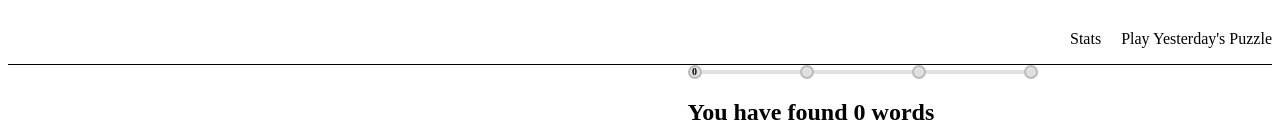
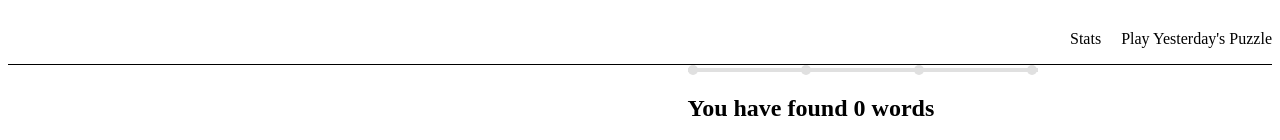
Before and after one commit to johanperjulius1/spelling-bee, a React (Vite) app: page / in a window 1280 px wide. Shown: the part 134-274 px from the top of the page. Built offline with nearby package versions, Linux system fonts and the light colour scheme.

Commit message:
finishing progressbar

```diff
--- a/src/components/PointSection/PointSection.jsx
+++ b/src/components/PointSection/PointSection.jsx
@@ -38,7 +38,7 @@ export default function PointSection() {
                 : ""
           }`}
         >
-          {currentLevel === 1 ? score : "0"}
+          {currentLevel === 1 ? score : ""}
         </div>
         <div
           className={`${styles.circle} ${styles.two} ${
--- a/src/components/PointSection/points-section.module.css
+++ b/src/components/PointSection/points-section.module.css
@@ -24,7 +24,7 @@
 }
 
 .progress {
-  background-color: e0e0e0;
+  background-color: f2ee0f;
   height: 4px;
   left: 0;
   position: absolute;
@@ -39,7 +39,6 @@
   align-items: center;
   background-color: #e0e0e0;
   border-radius: 50%;
-  border: 2px solid #bbb;
   display: flex;
   font-size: 10px;
   font-weight: bold;
@@ -54,9 +53,8 @@
   background-color: #f2ee0f;
   border-color: #f2ee0f;
   color: #000;
-  font-size:10px;
-  height: 30px;
-  width: 30px;
+  font-size: 5.5px; /* 10px ÷ 2.5 = 4px to maintain same visual size */
+  transform: scale(2.7);
 }
 
 .circle.completed {
```
